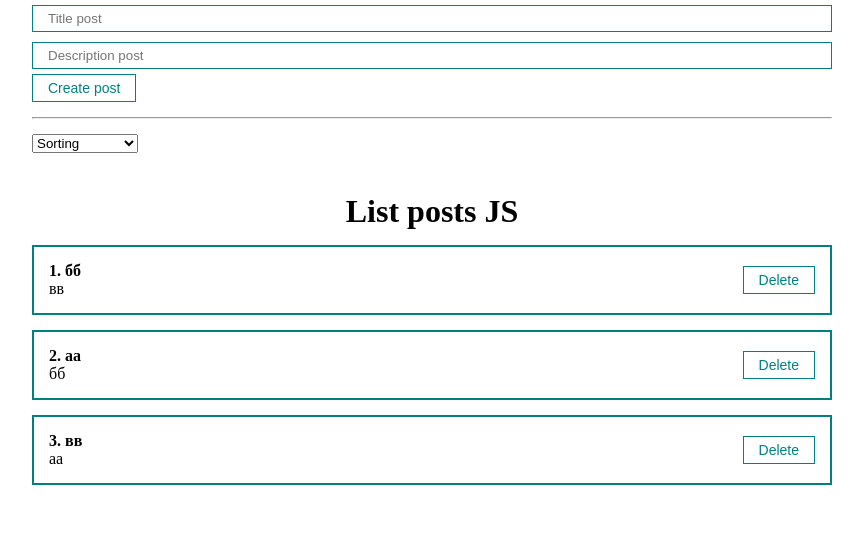
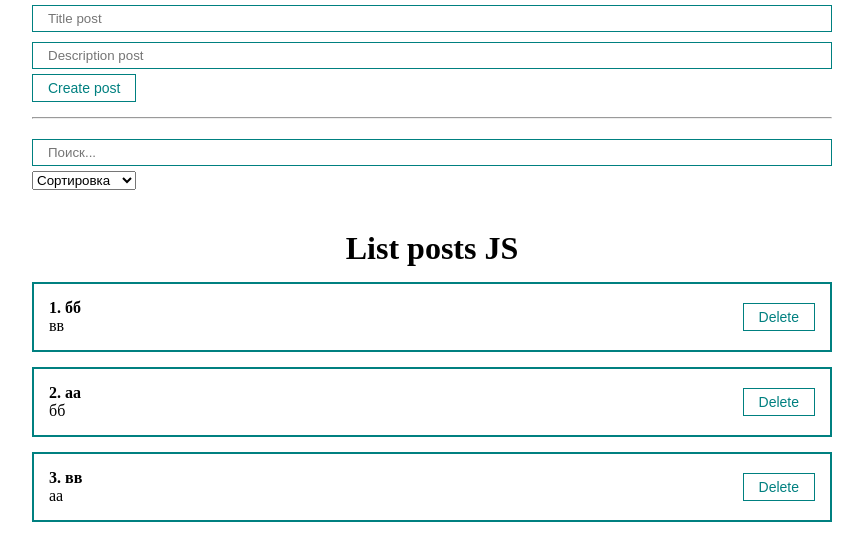
Before and after one commit to Sssforza/fundamental-app-react, a React (Create React App) app: page / in a window 1280 px wide. Shown: the top 560 px of the page, without its empty margins (208-1071 px from the left). Built offline with nearby package versions, Linux system fonts and the light colour scheme.

Commit message:
filter and useMemo

```diff
--- a/src/App.js
+++ b/src/App.js
@@ -1,11 +1,10 @@
-import React, { useRef, useState } from "react";
+import React, { useMemo, useRef, useState } from "react";
 import Counter from "./components/Counter";
 import PostForm from "./components/PostForm";
 import PostItem from "./components/PostItem";
 import PostList from "./components/PostList";
 import MyButton from "./components/UI/button/MyButton";
-import MyInput from "./components/UI/input/MyInput";
-import MySelect from "./components/UI/select/MySelect";
+import PostFilter from "./components/UI/PostFilter";
 import './styles/App.css';
 
 function App() {
@@ -14,7 +13,19 @@
     {id: 2, title: 'аа', body: 'бб'},
     {id: 3, title: 'вв', body: 'аа'},
   ])
-  const [selectedSort, setSelectedSort] = useState('')
+  const [filter, setFilter] = useState({sort: '', query: ''})
+
+  const sortedPosts = useMemo(() => {
+    console.log('work function getSortedPosts')
+    if(filter.sort) {
+      return [...posts].sort((a, b) => a[filter.sort].localeCompare(b[filter.sort]))
+    }
+    return posts;
+  }, [filter.sort, posts])
+
+  const sortedAndSearchPosts = useMemo(() => {
+    return sortedPosts.filter(post => post.title.toLowerCase().includes(filter.query.toLowerCase()))
+  }, [filter.query, sortedPosts])
 
   const createPost = (newPost) => {
     setPosts([...posts, newPost])
@@ -24,30 +35,15 @@
     setPosts(posts.filter(p => p.id !== post.id))
   }
 
-  const sortPosts = (sort) => {
-    setSelectedSort(sort)
-    setPosts([...posts].sort((a, b) => a[sort].localeCompare(b[sort])))
-  }
-
   return (
     <div className="App">
       <PostForm create={createPost}/>
       <hr style={{margin: '15px 0'}}></hr>
-      <div>
-        <MySelect
-          value={selectedSort}
-          onChange={sortPosts}
-          defaultValue={'Sorting '}
-          options={[
-            {value: 'title', name: 'By name'},
-            {value: 'body', name: 'By description'},
-          ]}
-        />
-      </div>
-      {posts.length != 0
-        ? <PostList remove={removePost} posts={posts} title={'List posts JS'}/>
-        : <h1 style={{textAlign: 'center'}}>Not posts</h1>
-      }
+      <PostFilter
+        filter={filter}
+        setFilter={setFilter}
+      />
+      <PostList remove={removePost} posts={sortedAndSearchPosts} title={'List posts JS'}/>
     </div>
   );
 }
--- a/src/components/PostList.jsx
+++ b/src/components/PostList.jsx
@@ -2,6 +2,14 @@
 import PostItem from "./PostItem";
 
 const PostList = ({posts, title, remove}) => {
+  if(!posts.length) {
+    return (
+      <h1 style={{textAlign: 'center'}}>
+        Not posts
+      </h1>
+    )
+  }
+
   return (
     <div className="postList">
       <h1 style={{textAlign:'center'}}>
--- /dev/null
+++ b/src/components/UI/PostFilter.jsx
@@ -0,0 +1,26 @@
+import React from 'react';
+import MyInput from "./input/MyInput";
+import MySelect from "./select/MySelect";
+
+const PostFilter = ({filter, setFilter}) => {
+    return (
+        <div>
+            <MyInput
+                value={filter.query}
+                onChange={e => setFilter({...filter, query: e.target.value})}
+                placeholder="Поиск..."
+            />
+            <MySelect
+                value={filter.sort}
+                onChange={selectedSort => setFilter({...filter, sort: selectedSort})}
+                defaultValue="Сортировка"
+                options={[
+                    {value: 'title', name: 'По названию'},
+                    {value: 'body', name: 'По описанию'},
+                ]}
+            />
+        </div>
+    );
+};
+
+export default PostFilter;
```
